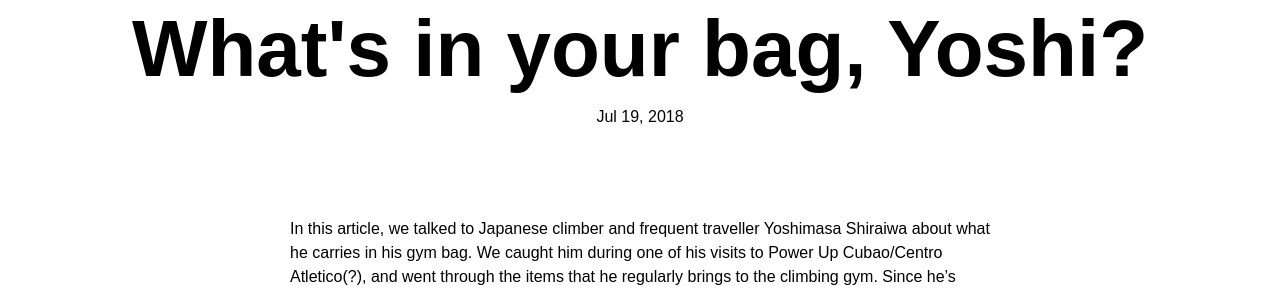
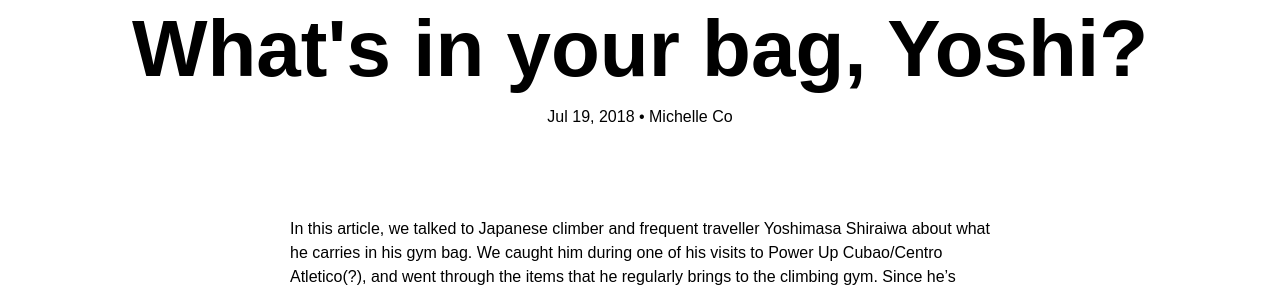
Before and after one commit to nickaguilos/sendmagazine, a Jekyll site: the page built from _posts/2018-07-19-wiyb-yoshi.md, in a window 1280 px wide and 900 px high. Shown: the part 155-447 px from the top of the window. Built offline with Jekyll 4.4.1, drawn with Linux system fonts in a browser that asks for light colours; some web fonts are replaced.

Commit message:
fixing relative linking

```diff
--- a/_includes/head.html
+++ b/_includes/head.html
@@ -4,7 +4,7 @@
     <meta name="viewport" content="width=device-width, initial-scale=1">
     <link rel="icon" type="{{ '/assets/favicon-32x32.png' | relative_url }}" href="favicon-32x32.png" sizes="32x32" />
 
-    <link rel="stylesheet" href="{{ 'assets/main.css' | relative_url }}">
+    <link rel="stylesheet" href="{{ '/assets/main.css' | relative_url }}">
     {%- feed_meta -%}
     {%- if jekyll.environment == 'production' and site.google_analytics -%}
         {%- include google-analytics.html -%}
--- a/_includes/header.html
+++ b/_includes/header.html
@@ -2,7 +2,7 @@
     {%- assign default_paths = site.pages | map: "path" -%}
     {%- assign page_paths = site.header_pages | default: default_paths -%}
     <a class="logo" rel="author" href="{{ "/" | relative_url }}">
-        <img src="{{ '/assets/logos/logo-white-bg.jpg' | absolute_url }}" alt="">
+        <img src="{{ '/assets/logos/logo-white-bg.jpg' | relative_url }}" alt="">
     </a>
 
     <nav class="site-nav">
--- a/_posts/2018-07-19-wiyb-yoshi.md
+++ b/_posts/2018-07-19-wiyb-yoshi.md
@@ -1,6 +1,7 @@
 ---
 layout: post
 title: "What's in your bag, Yoshi?"
+author: Michelle Co
 tag: other-articles
 ---
 
```
Also changed, not shown: _posts/2018-07-20-adventure-central.md (+0 -1 lines).
